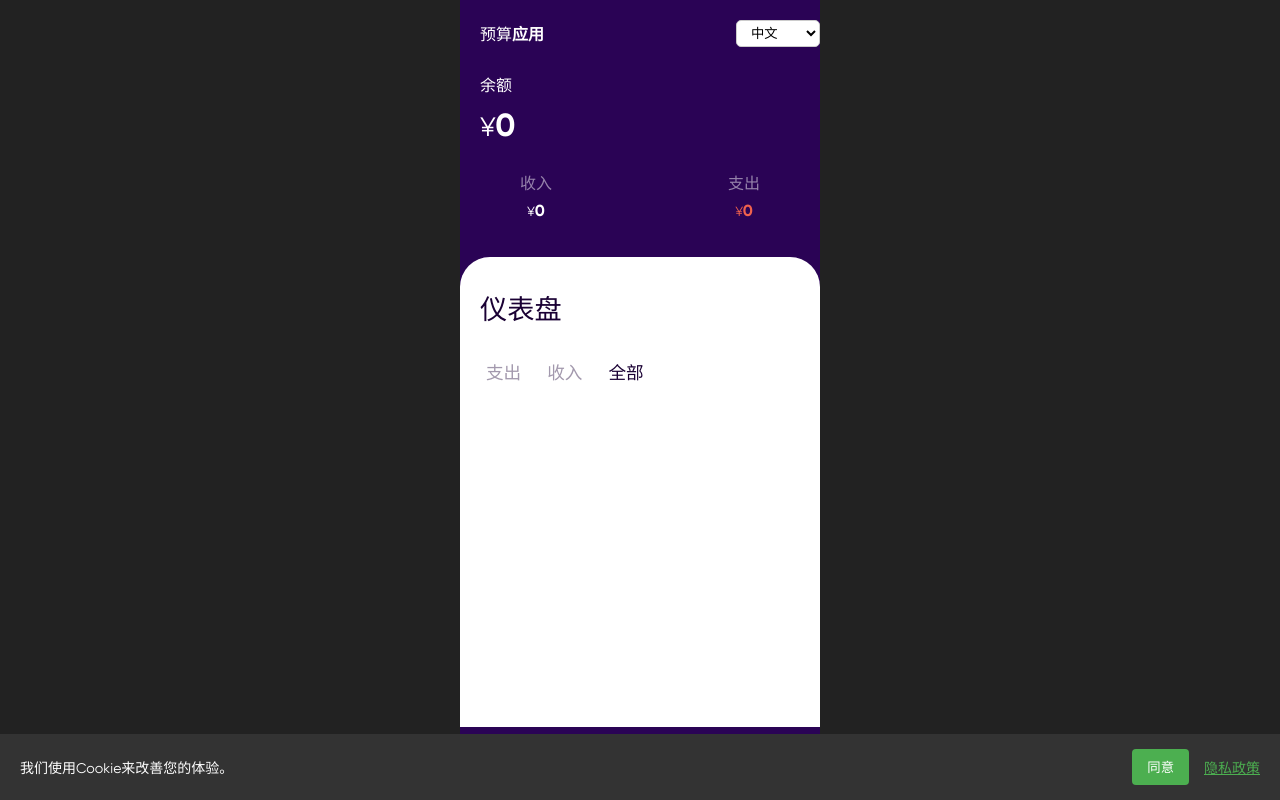
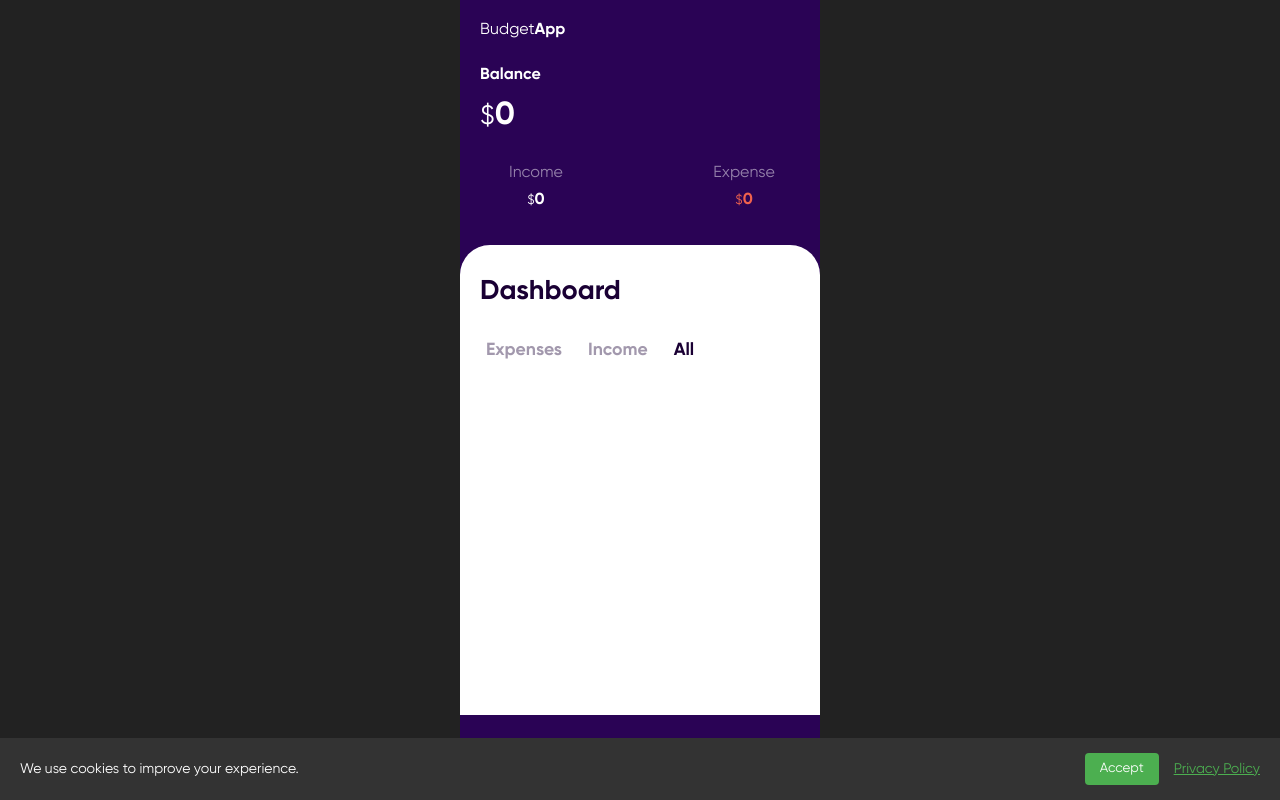
Before and after one commit to Rzna-5559/budget-app, a website: page index.html in a window 1280 px wide. Drawn offline with Linux system fonts and the light colour scheme.

Commit message:
Remove i18n - keep English only version

```diff
--- a/budget.js
+++ b/budget.js
@@ -23,9 +23,6 @@ const addIncome = document.querySelector(".add-income");
 const incomeTitle = document.getElementById("income-title-input");
 const incomeAmount = document.getElementById("income-amount-input");
 
-// LANGUAGE SWITCH
-const langSelect = document.getElementById("lang-select");
-
 // VARIABLES
 let ENTRY_LIST;
 let balance = 0,
@@ -33,38 +30,6 @@ let balance = 0,
   outcome = 0;
 const DELETE = "delete",
   EDIT = "edit";
-
-// INTERNATIONALIZATION
-const translations = {
-  en: {
-    balance: "Balance",
-    income: "Income",
-    outcome: "Expense",
-    dashboard: "Dashboard",
-    expenses: "Expenses",
-    all: "All",
-    title: "title",
-    amount: "$0",
-    cookieMessage: "We use cookies to improve your experience.",
-    accept: "Accept",
-    privacy: "Privacy Policy"
-  },
-  zh: {
-    balance: "余额",
-    income: "收入",
-    outcome: "支出",
-    dashboard: "仪表盘",
-    expenses: "支出",
-    all: "全部",
-    title: "标题",
-    amount: "¥0",
-    cookieMessage: "我们使用Cookie来改善您的体验。",
-    accept: "同意",
-    privacy: "隐私政策"
-  }
-};
-
-let currentLang = localStorage.getItem("lang") || "zh";
 
 // ESCAPE HTML TO PREVENT XSS ATTACKS
 function escapeHtml(text) {
@@ -93,7 +58,6 @@ function validateAmount(amount) {
 // LOOK IF THERE IS DATA IN LOCAL STORAGE
 ENTRY_LIST = JSON.parse(localStorage.getItem("entry_list")) || [];
 updateUI();
-applyTranslations();
 
 // EVENT LISTENERS
 expenseBtn.addEventListener("click", function () {
@@ -148,14 +112,6 @@ addIncome.addEventListener("click", function () {
 incomeList.addEventListener("click", deleteOrEdit);
 expenseList.addEventListener("click", deleteOrEdit);
 allList.addEventListener("click", deleteOrEdit);
-
-// LANGUAGE SWITCH
-langSelect.addEventListener("change", function() {
-  currentLang = this.value;
-  localStorage.setItem("lang", currentLang);
-  applyTranslations();
-  updateUI();
-});
 
 // KEYBOARD NAVIGATION
 document.addEventListener("keydown", function(e) {
@@ -223,8 +179,8 @@ function updateUI() {
   outcome = calculateTotal("expense", ENTRY_LIST);
   balance = Math.abs(calculateBalance(income, outcome));
 
-  let currency = currentLang === "zh" ? "¥" : "$";
-  let sign = income >= outcome ? currency : "-" + currency;
+  const currency = "$";
+  const sign = income >= outcome ? currency : "-" + currency;
 
   balanceEl.innerHTML = `<small>${sign}</small>${balance}`;
   outcomeTotalEl.innerHTML = `<small>${currency}</small>${outcome}`;
@@ -246,7 +202,7 @@ function updateUI() {
 
 function showEntry(list, type, title, amount, id) {
   const safeTitle = escapeHtml(title);
-  const currency = currentLang === "zh" ? "¥" : "$";
+  const currency = "$";
   const entry = `<li id="${id}" class="${type}" role="listitem" aria-label="${safeTitle} ${currency}${amount}">
                     <div class="entry">${safeTitle} : ${currency}${amount}</div>
                     <button id="edit" class="edit-btn" aria-label="Edit entry" role="button" tabindex="0"></button>
@@ -302,23 +258,6 @@ function inactive(elements) {
   });
 }
 
-function applyTranslations() {
-  const t = translations[currentLang];
-  document.querySelector(".balance .title").textContent = t.balance;
-  document.querySelector(".income .title").textContent = t.income;
-  document.querySelector(".outcome .title").textContent = t.outcome;
-  document.querySelector(".dash-title").textContent = t.dashboard;
-  document.querySelector(".first-tab").textContent = t.expenses;
-  document.querySelector(".third-tab").textContent = t.all;
-  document.querySelector("#expense-title-input").placeholder = t.title;
-  document.querySelector("#income-title-input").placeholder = t.title;
-
-  const cookieMsg = document.querySelector(".cookie-text");
-  if (cookieMsg) cookieMsg.textContent = t.cookieMessage;
-
-  langSelect.value = currentLang;
-}
-
 // EXPORT FOR TESTING
 if (typeof module !== "undefined" && module.exports) {
   module.exports = { escapeHtml, sanitizeInput, validateAmount, calculateTotal, calculateBalance };
--- a/index.html
+++ b/index.html
@@ -1,47 +1,41 @@
 <!DOCTYPE html>
-<html lang="zh-CN">
+<html lang="en">
   <head>
     <meta charset="UTF-8" />
     <meta http-equiv="X-UA-Compatible" content="IE=edge" />
     <meta name="viewport" content="width=device-width, initial-scale=1.0" />
     <meta name="description" content="Budget App - Personal budget management application">
-    <title>预算管理应用 | Budget App</title>
+    <title>Budget App</title>
     <link href="./style.css" rel="stylesheet" type="text/css" />
   </head>
   <body>
     <div class="budget-container" role="main" aria-label="Budget application main content">
       <div class="app-title">
-        <a href="">预算<b>应用</b></a>
-        <div class="lang-switch" role="navigation" aria-label="Language selection">
-          <select id="lang-select" aria-label="Select language">
-            <option value="zh" selected>中文</option>
-            <option value="en">English</option>
-          </select>
-        </div>
+        <a href="">Budget<b>App</b></a>
       </div>
       <div class="budget-header" role="region" aria-label="Budget summary">
         <div class="balance">
-          <div class="title" role="heading" aria-level="2">余额</div>
+          <div class="title" role="heading" aria-level="2">Balance</div>
           <div class="value" role="status" aria-live="polite"><small>$</small>0</div>
         </div>
         <div class="account">
           <div class="income" role="region" aria-label="Income">
-            <div class="title" role="heading" aria-level="3">收入</div>
+            <div class="title" role="heading" aria-level="3">Income</div>
             <div class="income-total"><small>$</small>0</div>
           </div>
           <div class="chart" role="img" aria-label="Budget chart"></div>
           <div class="outcome" role="region" aria-label="Expense">
-            <div class="title" role="heading" aria-level="3">支出</div>
+            <div class="title" role="heading" aria-level="3">Expense</div>
             <div class="outcome-total"><small>$</small>0</div>
           </div>
         </div>
       </div>
       <div class="budget-dashboard" role="region" aria-label="Dashboard">
-        <div class="dash-title" role="heading" aria-level="2">仪表盘</div>
+        <div class="dash-title" role="heading" aria-level="2">Dashboard</div>
         <div class="toggle" role="tablist" aria-label="Transaction type filter">
-          <button class="first-tab" role="tab" aria-selected="false" aria-controls="expense" tabindex="0">支出</button>
-          <button class="second-tab" role="tab" aria-selected="false" aria-controls="income" tabindex="-1">收入</button>
-          <button class="third-tab focus" role="tab" aria-selected="true" aria-controls="all" tabindex="0">全部</button>
+          <button class="first-tab" role="tab" aria-selected="false" aria-controls="expense" tabindex="0">Expenses</button>
+          <button class="second-tab" role="tab" aria-selected="false" aria-controls="income" tabindex="-1">Income</button>
+          <button class="third-tab focus" role="tab" aria-selected="true" aria-controls="all" tabindex="0">All</button>
         </div>
         <div class="hide" id="expense" role="tabpanel" aria-labelledby="expense-tab">
           <ul class="list" role="list" aria-label="Expense list"></ul>
@@ -50,7 +44,7 @@
               type="text"
               id="expense-title-input"
               name="title"
-              placeholder="标题"
+              placeholder="title"
               aria-label="Expense title"
             />
             <input
@@ -73,7 +67,7 @@
               type="text"
               id="income-title-input"
               name="title"
-              placeholder="标题"
+              placeholder="title"
               aria-label="Income title"
             />
             <input
@@ -97,13 +91,13 @@
 
     <!-- Cookie Banner -->
     <div id="cookie-banner" class="cookie-banner" role="dialog" aria-label="Cookie consent" style="display: none;">
-      <p class="cookie-text">我们使用Cookie来改善您的体验。</p>
-      <button onclick="acceptCookies()" class="cookie-accept" aria-label="Accept cookies">同意</button>
-      <a href="./privacy.html" class="privacy-link" aria-label="View privacy policy">隐私政策</a>
+      <p class="cookie-text">We use cookies to improve your experience.</p>
+      <button onclick="acceptCookies()" class="cookie-accept" aria-label="Accept cookies">Accept</button>
+      <a href="./privacy.html" class="privacy-link" aria-label="View privacy policy">Privacy Policy</a>
     </div>
 
     <footer role="contentinfo">
-      <a href="./privacy.html" aria-label="Privacy Policy page">隐私政策</a>
+      <a href="./privacy.html" aria-label="Privacy Policy page">Privacy Policy</a>
     </footer>
 
     <script src="./chart.js"></script>
--- a/style.css
+++ b/style.css
@@ -50,9 +50,6 @@ input[type="number"] {
 .budget-container .app-title {
   margin-top: 20px;
   margin-left: 20px;
-  display: flex;
-  justify-content: space-between;
-  align-items: center;
 }
 
 .budget-container .app-title a {
@@ -60,14 +57,6 @@ input[type="number"] {
 }
 .budget-container .app-title a b {
   font-family: "Gilroy Bold";
-}
-
-.lang-switch select {
-  padding: 5px 10px;
-  border-radius: 5px;
-  border: 1px solid #ccc;
-  background: #fff;
-  cursor: pointer;
 }
 
 .budget-header {
```
Also changed, not shown: budget.test.js (+0 -53 lines).
